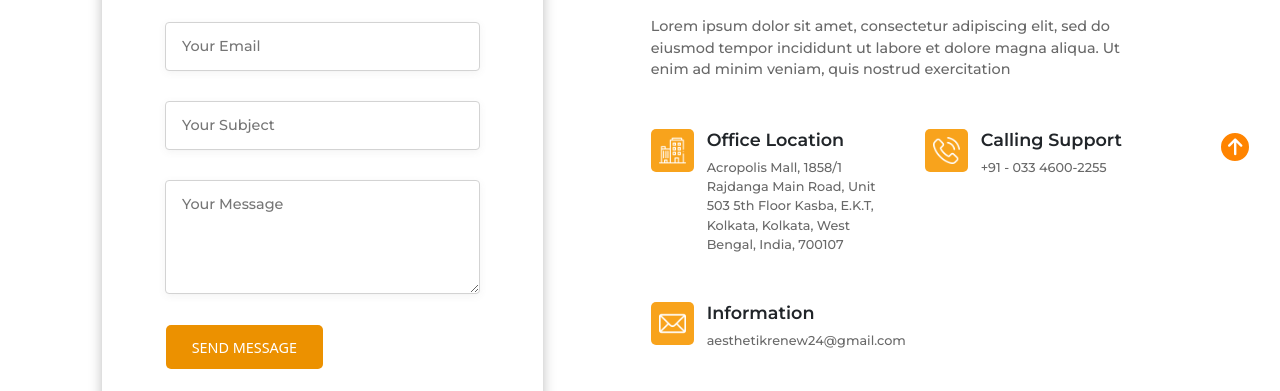
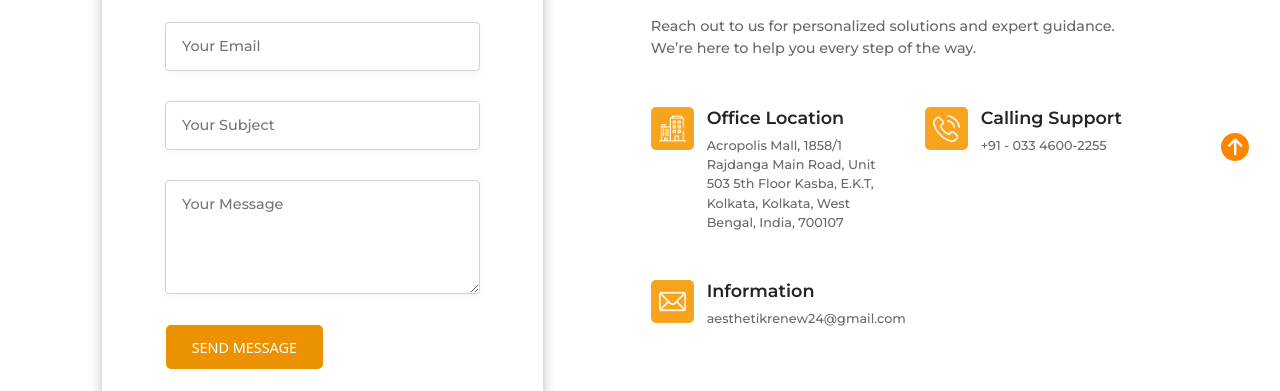
Before and after one commit to josephpal27/Aesthetik-Contact, a plain HTML site: page index.html in a window 1280 px wide. Shown: the part 709-1100 px from the top of the page. Drawn offline with nearby package versions, Linux system fonts and the light colour scheme.

Commit message:
nav updated

```diff
--- a/index.html
+++ b/index.html
@@ -47,7 +47,7 @@
                         <a class="nav-link" aria-current="page" href="../index.html">Home</a>
                     </li>
                     <li class="nav-item">
-                        <a class="nav-link" aria-current="page" href="#">About</a>
+                        <a class="nav-link" aria-current="page" href="../index.html">About</a>
                     </li>
                     <li class="nav-item">
                         <a class="nav-link" aria-current="page" href="../Aesthetik Services/index.html"">Services</a>
@@ -99,8 +99,7 @@
         <div class="contact-details">
             <h5 data-aos="fade-down" data-aos-duration="1000">Contact Us</h5>
             <h1 data-aos="fade-right" data-aos-duration="1500">Let's Get In Touch</h1>
-            <p data-aos="fade" data-aos-duration="1000">Lorem ipsum dolor sit amet, consectetur adipiscing elit, sed do eiusmod tempor incididunt ut labore et
-                dolore magna aliqua. Ut enim ad minim veniam, quis nostrud exercitation</p>
+            <p data-aos="fade" data-aos-duration="1000">Reach out to us for personalized solutions and expert guidance. We’re here to help you every step of the way.</p>
             <!-- Row 1 -->
             <div class="contact-card-row">
                 <!-- Card 1 -->
```
